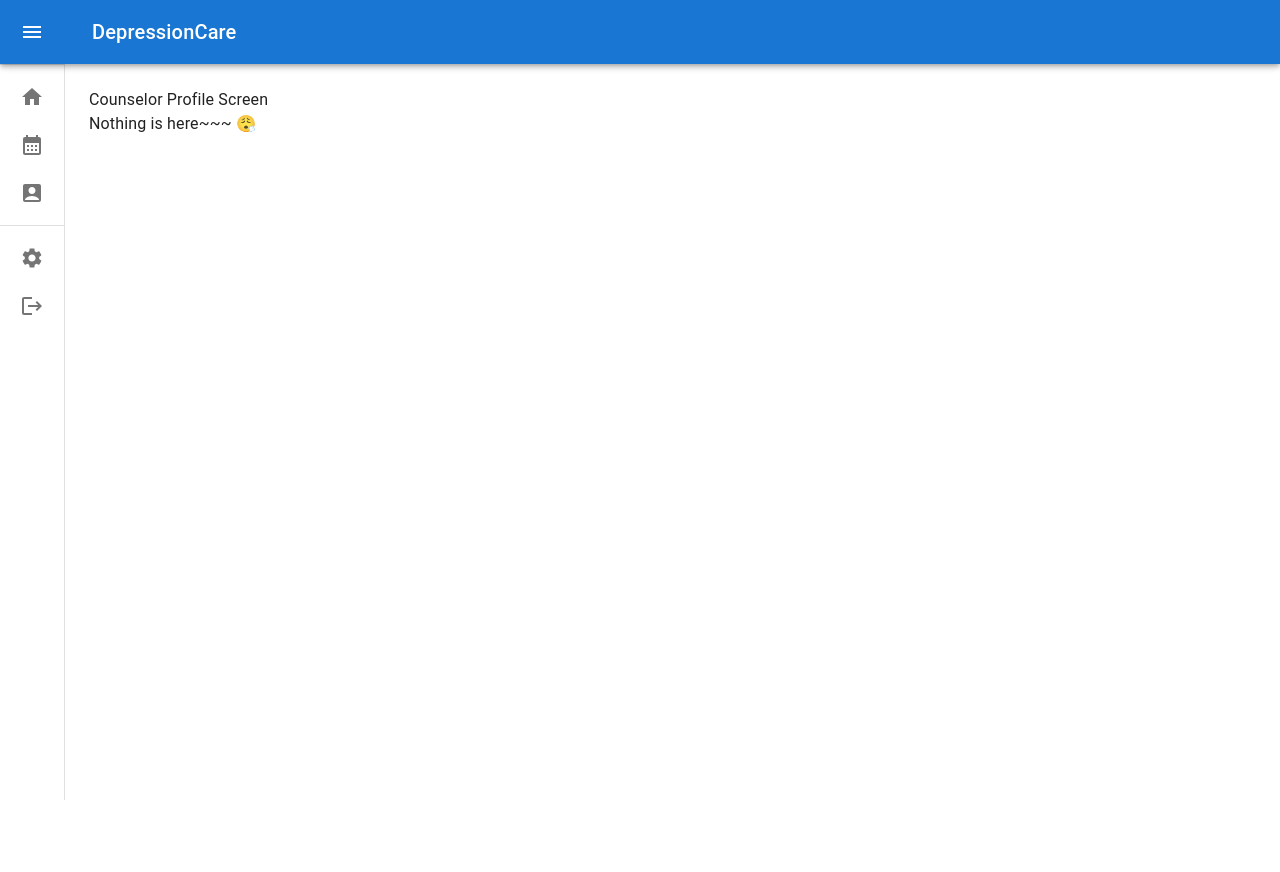
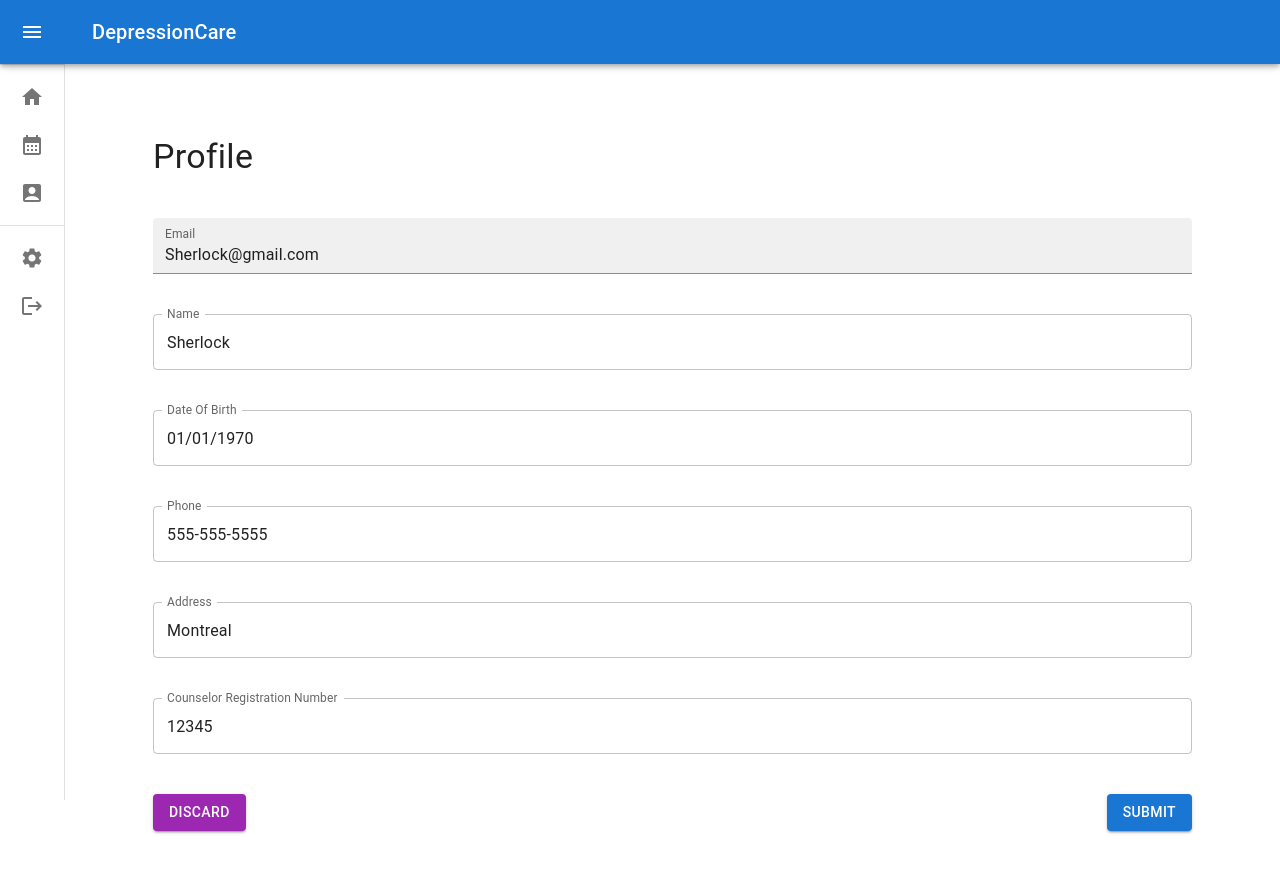
Before and after one commit to wizapp-link/medical-platform-frontend, a React (Create React App) app: page /counselor/profile in a window 1280 px wide. Shown: the top 872 px of the page. Before the commit the page ends 800 px from the top, so only its background shows below. Built offline with nearby package versions, Linux system fonts and the light colour scheme.

Commit message:
modified CounselorProfileScreen

```diff
--- a/src/screens/CounselorProfileScreen.tsx
+++ b/src/screens/CounselorProfileScreen.tsx
@@ -1,10 +1,119 @@
-import { Box, Typography } from '@mui/material';
-import * as React from 'react';
+import { Box, Button, Container, makeStyles, Stack, TextField, Typography } from "@mui/material";
+import * as React from "react";
+import { FormEvent, useState } from "react";
 
-export default function CounselorProfileScreen(props: any) {
-	return <Box>
-		<Typography paragraph>
-            Counselor Profile Screen <br/>Nothing is here~~~ 😮‍💨
-		</Typography>
-	</Box>
+type DoctorProfile = {
+  name: string;
+  address: string;
+  phone: string;
+//   specialty: string;
+  counselorRegistrationNumber: string;
+  dateOfBirth: string;
+  email: string;
+
+};
+
+const initialDoctorProfile = {
+  name: "Sherlock",
+  address: "Montreal",
+  dateOfBirth: "01/01/1970",
+  phone: "555-555-5555",
+  counselorRegistrationNumber: "12345",
+//   specialty: "Cardiology",
+  email:"Sherlock@gmail.com"
+
+};
+
+export default function CounselorProfileScreen() {
+
+
+
+  const [editableProfile, setEditableProfile] = useState<DoctorProfile>(initialDoctorProfile);
+
+  const handleChange = (event: React.ChangeEvent<HTMLInputElement>) => {
+    const { name, value } = event.target;
+    setEditableProfile((prevProfile) => ({
+      ...prevProfile,
+      [name]: value
+    }));
+  };
+
+  const handleSave = (e: FormEvent) => {
+    e.preventDefault()
+    // TODO: Save profile
+  };
+
+  return (
+    <Box>
+      <Container>
+        <>
+          <Typography variant="h5" gutterBottom>
+          </Typography>
+          <form noValidate autoComplete="off" onSubmit={handleSave}>
+            <Stack spacing={5} padding={5}>
+              <Typography variant="h4">Profile</Typography>
+              <TextField
+                fullWidth
+                variant="filled"
+                label="Email"
+                name="email"
+                value={editableProfile.email}
+              />
+              <TextField
+                fullWidth
+                label="Name"
+                name="name"
+                value={editableProfile.name}
+                onChange={handleChange}
+              />
+              <TextField
+                fullWidth
+                label="Date Of Birth"
+                name="dateOfBirth"
+                value={editableProfile.dateOfBirth}
+                onChange={handleChange}
+              />
+              <TextField
+                fullWidth
+                label="Phone"
+                name="phone"
+                value={editableProfile.phone}
+                onChange={handleChange}
+              />
+              <TextField
+                fullWidth
+                label="Address"
+                name="address"
+                value={editableProfile.address}
+                onChange={handleChange}
+              />
+              {/* <TextField
+                fullWidth
+                label="Specialty"
+                name="specialty"
+                value={editableProfile.specialty}
+                onChange={handleChange}
+              /> */}
+              <TextField
+                fullWidth
+                label="Counselor Registration Number"
+                name="counselorRegistrationNumber"
+                value={editableProfile.counselorRegistrationNumber}
+                onChange={handleChange}
+              />
+              <Stack direction="row" spacing={5} sx={{ display: 'flex', justifyContent: 'space-between' }}>
+                <Button variant="contained" color="secondary" onClick={() => { window.location.reload() }}>
+                  Discard
+                </Button>
+                <Button variant="contained" color="primary" type="submit" onClick={handleSave}>
+                  Submit
+                </Button>
+              </Stack>
+            </Stack>
+          </form>
+        </>
+      </Container>
+    </Box>
+
+  );
 }
```
